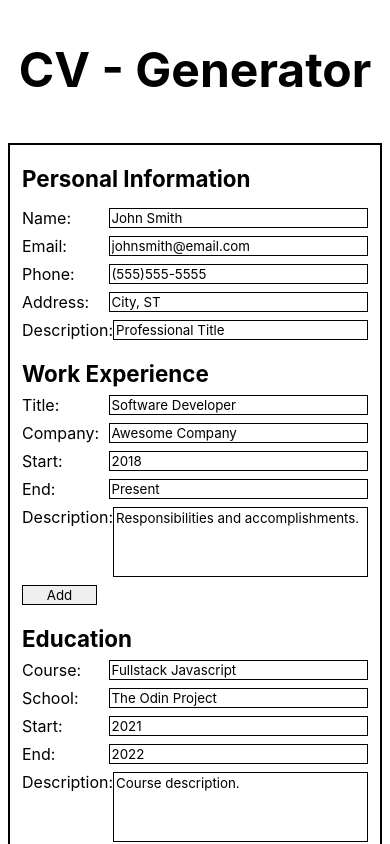
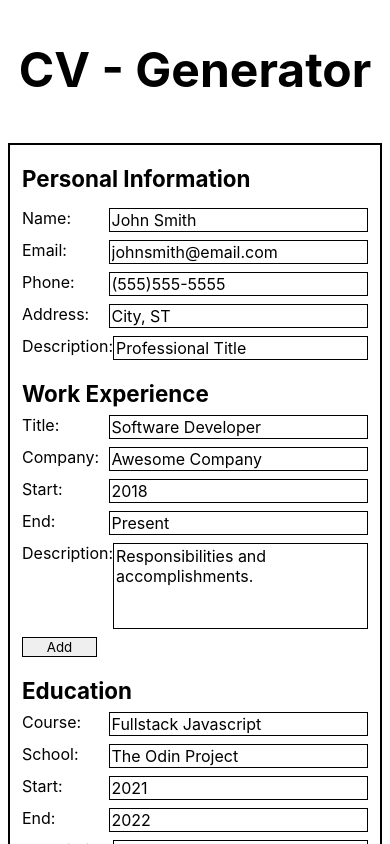
Before and after one commit to sleander94/cv-app, a React (Create React App) app: page / in a window 390 px wide. Shown: the top 844 px of the page. Built offline with nearby package versions, Linux system fonts and the light colour scheme.

Commit message:
Increase input font size on mobile to prevent zoom, specify default button color

```diff
--- a/src/styles/Form.css
+++ b/src/styles/Form.css
@@ -45,7 +45,16 @@ label {
 button {
   grid-column: 1 / 2;
   max-width: 75px;
+  color: black;
   border: 1px solid black;
+}
+
+@media screen and (max-width: 600px) {
+  select,
+  textarea,
+  input {
+    font-size: 16px;
+  }
 }
 
 @media screen and (min-width: 1080px) {
```
